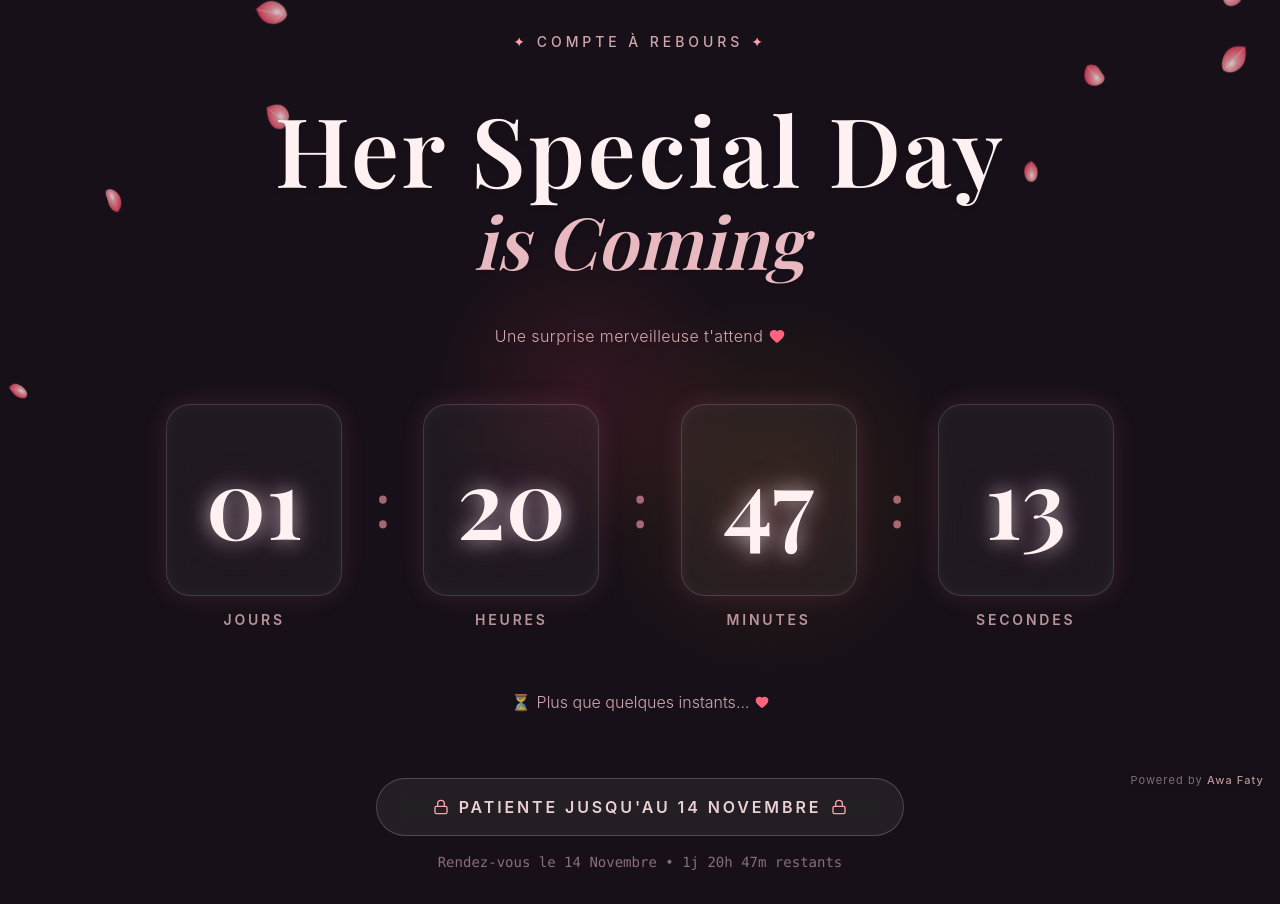
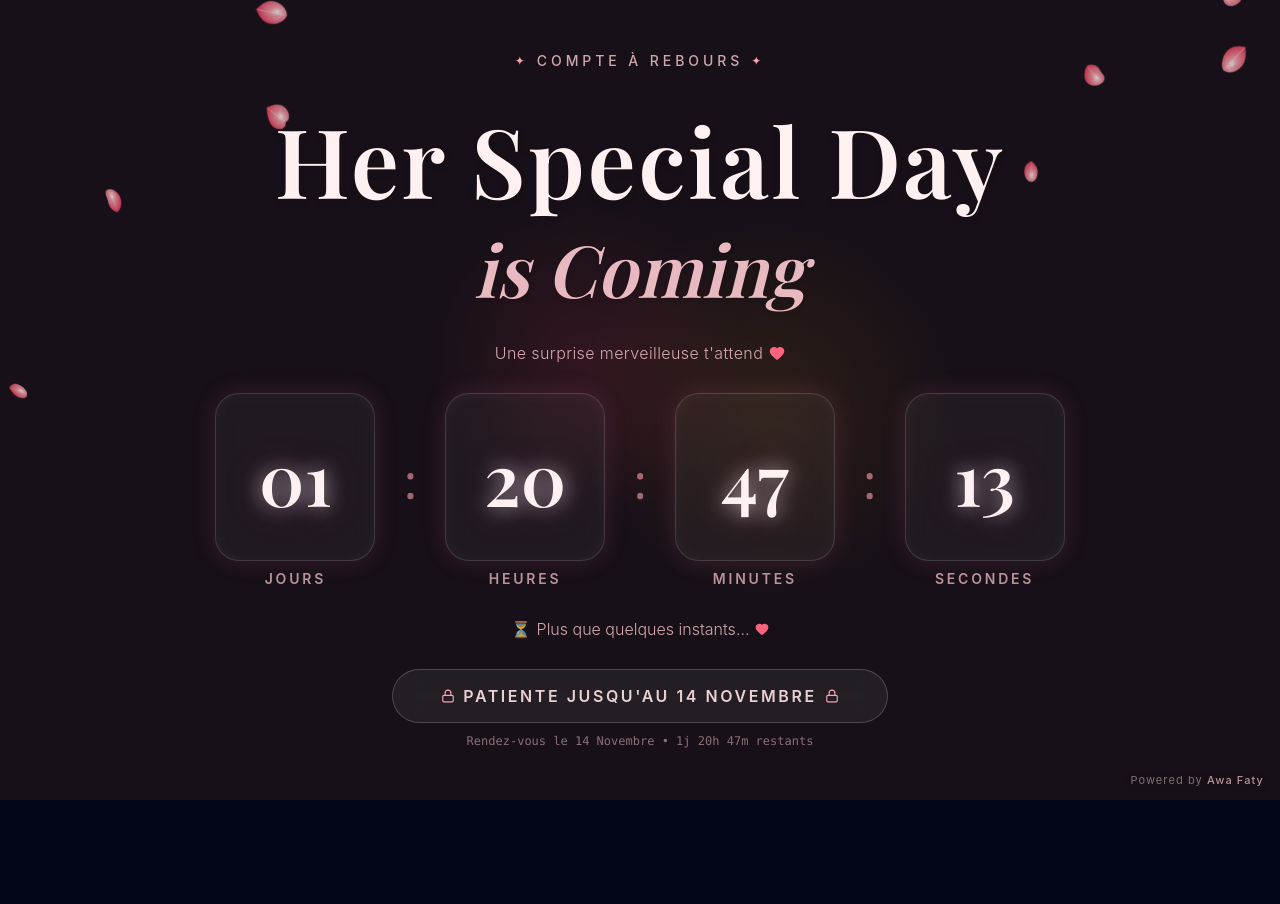
Before and after one commit to RootGardian/meena-birthday, a React (Vite) app: page / in a window 1280 px wide. After the commit the page ends 800 px from the top, so only its background shows below. Built offline with nearby package versions, Linux system fonts and the light colour scheme; a web font is replaced by a local one.

Commit message:
feat: add countdown screen and thirty gifts birthday components

```diff
--- a/src/App.tsx
+++ b/src/App.tsx
@@ -28,7 +28,7 @@ export function App() {
   };
 
   return (
-    <div className="min-h-screen bg-[#171018] text-white">
+    <div className={`min-h-screen bg-[#171018] text-white ${currentScreen === 'countdown' ? 'h-screen h-[100dvh] overflow-hidden' : ''}`}>
       {/* Lecteur de musique continue en arrière-plan (All Eyes On You - Meek Mill & Chris Brown) */}
       <MusicPlayer />
 
--- a/src/components/birthday/CountdownScreen.tsx
+++ b/src/components/birthday/CountdownScreen.tsx
@@ -29,6 +29,10 @@ export const CountdownScreen: React.FC<CountdownScreenProps> = ({ onUnlock }) =>
   });
 
   useEffect(() => {
+    // Empêcher tout défilement sur la page de compte à rebours
+    const prevOverflow = document.body.style.overflow;
+    document.body.style.overflow = 'hidden';
+
     const target = calculateTargetDate().getTime();
 
     const updateTimer = () => {
@@ -56,7 +60,10 @@ export const CountdownScreen: React.FC<CountdownScreenProps> = ({ onUnlock }) =>
 
     updateTimer();
     const interval = setInterval(updateTimer, 1000);
-    return () => clearInterval(interval);
+    return () => {
+      clearInterval(interval);
+      document.body.style.overflow = prevOverflow;
+    };
   }, []);
 
   const handleButtonClick = () => {
@@ -65,7 +72,7 @@ export const CountdownScreen: React.FC<CountdownScreenProps> = ({ onUnlock }) =>
   };
 
   return (
-    <div className="relative min-h-screen w-full bg-[#171018] text-[#f7eef2] flex flex-col items-center justify-center p-4 sm:p-8 overflow-hidden select-none font-sans">
+    <div className="relative h-screen h-[100dvh] max-h-screen w-full bg-[#171018] text-[#f7eef2] flex flex-col items-center justify-center p-3 sm:p-5 lg:p-6 overflow-hidden select-none font-sans">
       {/* Background radial atmosphere & bokeh */}
       <div className="absolute inset-0 bg-[radial-gradient(ellipse_at_center,_var(--tw-gradient-stops))] from-[#38202d] via-[#1c121b] to-[#0d090d]" />
 
@@ -82,117 +89,117 @@ export const CountdownScreen: React.FC<CountdownScreenProps> = ({ onUnlock }) =>
       {/* Pétales de rose réalistes flottants */}
       <FallingPetals count={22} />
 
-      {/* Main Content Box */}
-      <div className="relative z-10 max-w-3xl lg:max-w-5xl xl:max-w-6xl w-full text-center space-y-7 sm:space-y-10 lg:space-y-12 animate-in fade-in zoom-in-95 duration-700">
+      {/* Main Content Box - S'adapte automatiquement à la hauteur sans jamais déborder */}
+      <div className="relative z-10 max-w-2xl sm:max-w-3xl lg:max-w-5xl xl:max-w-6xl w-full text-center flex flex-col items-center justify-center gap-3 sm:gap-5 md:gap-6 lg:gap-7 my-auto animate-in fade-in zoom-in-95 duration-700">
 
         {/* Top Tagline */}
-        <div className="flex items-center justify-center gap-2 text-[11px] sm:text-xs lg:text-sm tracking-[0.28em] uppercase text-rose-200/80 font-medium">
-          <span className="text-rose-300">✦</span>
+        <div className="flex items-center justify-center gap-2 text-[10px] sm:text-xs lg:text-sm tracking-[0.28em] uppercase text-rose-200/80 font-medium">
+          <span className="text-rose-300 text-xs">✦</span>
           <span>COMPTE À REBOURS</span>
-          <span className="text-rose-300">✦</span>
+          <span className="text-rose-300 text-xs">✦</span>
         </div>
 
         {/* Main Title */}
-        <div className="space-y-1 sm:space-y-2">
-          <h1 className="font-serif-luxury text-4xl sm:text-6xl md:text-7xl lg:text-8xl font-normal text-rose-50 tracking-wide drop-shadow-md">
+        <div className="space-y-0.5 sm:space-y-1">
+          <h1 className="font-serif-luxury text-3xl sm:text-5xl md:text-6xl lg:text-7xl xl:text-8xl font-normal text-rose-50 tracking-wide drop-shadow-md leading-tight">
             Her Special Day
           </h1>
-          <p className="font-serif-luxury text-3xl sm:text-5xl md:text-6xl lg:text-7xl font-normal italic text-rose-200/90 tracking-normal drop-shadow-sm">
+          <p className="font-serif-luxury text-2xl sm:text-4xl md:text-5xl lg:text-6xl xl:text-7xl font-normal italic text-rose-200/90 tracking-normal drop-shadow-sm leading-tight">
             is Coming
           </p>
         </div>
 
         {/* Subtitle */}
-        <p className="text-xs sm:text-sm lg:text-base text-rose-200/80 font-light tracking-wide flex items-center justify-center gap-1.5">
+        <p className="text-[11px] sm:text-xs md:text-sm lg:text-base text-rose-200/80 font-light tracking-wide flex items-center justify-center gap-1.5">
           <span>Une surprise merveilleuse t'attend</span>
-          <Heart className="w-3.5 h-3.5 sm:w-4 sm:h-4 text-rose-400 fill-rose-400 inline" />
+          <Heart className="w-3 h-3 sm:w-3.5 sm:h-3.5 md:w-4 md:h-4 text-rose-400 fill-rose-400 inline" />
         </p>
 
         {/* 4 Countdown Cards */}
-        <div className="pt-2 pb-2 flex items-center justify-center gap-2 sm:gap-4 md:gap-6 lg:gap-8">
+        <div className="flex items-center justify-center gap-1.5 sm:gap-3 md:gap-5 lg:gap-7">
           {/* Card: Days */}
           <div className="flex flex-col items-center">
-            <div className="w-16 sm:w-24 md:w-32 lg:w-40 xl:w-44 h-20 sm:h-28 md:h-36 lg:h-44 xl:h-48 rounded-2xl lg:rounded-3xl bg-white/[0.04] border border-white/15 backdrop-blur-md flex items-center justify-center glow-box transition-transform hover:scale-105 duration-300">
-              <span className="font-serif-luxury text-2xl sm:text-4xl md:text-5xl lg:text-7xl xl:text-8xl font-semibold text-rose-50 glow-text">
+            <div className="w-16 sm:w-22 md:w-28 lg:w-36 xl:w-40 h-18 sm:h-24 md:h-30 lg:h-36 xl:h-42 rounded-xl sm:rounded-2xl lg:rounded-3xl bg-white/[0.04] border border-white/15 backdrop-blur-md flex items-center justify-center glow-box transition-transform hover:scale-105 duration-300">
+              <span className="font-serif-luxury text-2xl sm:text-3xl md:text-5xl lg:text-6xl xl:text-7xl font-semibold text-rose-50 glow-text">
                 {String(timeLeft.days).padStart(2, '0')}
               </span>
             </div>
-            <span className="text-[10px] sm:text-xs lg:text-sm font-semibold tracking-[0.2em] uppercase text-rose-200/70 mt-2.5 sm:mt-3.5">
+            <span className="text-[9px] sm:text-[11px] md:text-xs lg:text-sm font-semibold tracking-[0.2em] uppercase text-rose-200/70 mt-1.5 sm:mt-2">
               JOURS
             </span>
           </div>
 
-          <span className="text-xl sm:text-3xl md:text-4xl lg:text-6xl text-rose-300/60 font-serif -mt-6">:</span>
+          <span className="text-lg sm:text-2xl md:text-3xl lg:text-5xl text-rose-300/60 font-serif -mt-3 sm:-mt-5">:</span>
 
           {/* Card: Hours */}
           <div className="flex flex-col items-center">
-            <div className="w-16 sm:w-24 md:w-32 lg:w-40 xl:w-44 h-20 sm:h-28 md:h-36 lg:h-44 xl:h-48 rounded-2xl lg:rounded-3xl bg-white/[0.04] border border-white/15 backdrop-blur-md flex items-center justify-center glow-box transition-transform hover:scale-105 duration-300">
-              <span className="font-serif-luxury text-2xl sm:text-4xl md:text-5xl lg:text-7xl xl:text-8xl font-semibold text-rose-50 glow-text">
+            <div className="w-16 sm:w-22 md:w-28 lg:w-36 xl:w-40 h-18 sm:h-24 md:h-30 lg:h-36 xl:h-42 rounded-xl sm:rounded-2xl lg:rounded-3xl bg-white/[0.04] border border-white/15 backdrop-blur-md flex items-center justify-center glow-box transition-transform hover:scale-105 duration-300">
+              <span className="font-serif-luxury text-2xl sm:text-3xl md:text-5xl lg:text-6xl xl:text-7xl font-semibold text-rose-50 glow-text">
                 {String(timeLeft.hours).padStart(2, '0')}
               </span>
             </div>
-            <span className="text-[10px] sm:text-xs lg:text-sm font-semibold tracking-[0.2em] uppercase text-rose-200/70 mt-2.5 sm:mt-3.5">
+            <span className="text-[9px] sm:text-[11px] md:text-xs lg:text-sm font-semibold tracking-[0.2em] uppercase text-rose-200/70 mt-1.5 sm:mt-2">
               HEURES
             </span>
           </div>
 
-          <span className="text-xl sm:text-3xl md:text-4xl lg:text-6xl text-rose-300/60 font-serif -mt-6">:</span>
+          <span className="text-lg sm:text-2xl md:text-3xl lg:text-5xl text-rose-300/60 font-serif -mt-3 sm:-mt-5">:</span>
 
           {/* Card: Minutes */}
           <div className="flex flex-col items-center">
-            <div className="w-16 sm:w-24 md:w-32 lg:w-40 xl:w-44 h-20 sm:h-28 md:h-36 lg:h-44 xl:h-48 rounded-2xl lg:rounded-3xl bg-white/[0.04] border border-white/15 backdrop-blur-md flex items-center justify-center glow-box transition-transform hover:scale-105 duration-300">
-              <span className="font-serif-luxury text-2xl sm:text-4xl md:text-5xl lg:text-7xl xl:text-8xl font-semibold text-rose-50 glow-text">
+            <div className="w-16 sm:w-22 md:w-28 lg:w-36 xl:w-40 h-18 sm:h-24 md:h-30 lg:h-36 xl:h-42 rounded-xl sm:rounded-2xl lg:rounded-3xl bg-white/[0.04] border border-white/15 backdrop-blur-md flex items-center justify-center glow-box transition-transform hover:scale-105 duration-300">
+              <span className="font-serif-luxury text-2xl sm:text-3xl md:text-5xl lg:text-6xl xl:text-7xl font-semibold text-rose-50 glow-text">
                 {String(timeLeft.minutes).padStart(2, '0')}
               </span>
             </div>
-            <span className="text-[10px] sm:text-xs lg:text-sm font-semibold tracking-[0.2em] uppercase text-rose-200/70 mt-2.5 sm:mt-3.5">
+            <span className="text-[9px] sm:text-[11px] md:text-xs lg:text-sm font-semibold tracking-[0.2em] uppercase text-rose-200/70 mt-1.5 sm:mt-2">
               MINUTES
             </span>
           </div>
 
-          <span className="text-xl sm:text-3xl md:text-4xl lg:text-6xl text-rose-300/60 font-serif -mt-6">:</span>
+          <span className="text-lg sm:text-2xl md:text-3xl lg:text-5xl text-rose-300/60 font-serif -mt-3 sm:-mt-5">:</span>
 
           {/* Card: Seconds */}
           <div className="flex flex-col items-center">
-            <div className="w-16 sm:w-24 md:w-32 lg:w-40 xl:w-44 h-20 sm:h-28 md:h-36 lg:h-44 xl:h-48 rounded-2xl lg:rounded-3xl bg-white/[0.04] border border-white/15 backdrop-blur-md flex items-center justify-center glow-box transition-transform hover:scale-105 duration-300">
-              <span className="font-serif-luxury text-2xl sm:text-4xl md:text-5xl lg:text-7xl xl:text-8xl font-semibold text-rose-50 glow-text">
+            <div className="w-16 sm:w-22 md:w-28 lg:w-36 xl:w-40 h-18 sm:h-24 md:h-30 lg:h-36 xl:h-42 rounded-xl sm:rounded-2xl lg:rounded-3xl bg-white/[0.04] border border-white/15 backdrop-blur-md flex items-center justify-center glow-box transition-transform hover:scale-105 duration-300">
+              <span className="font-serif-luxury text-2xl sm:text-3xl md:text-5xl lg:text-6xl xl:text-7xl font-semibold text-rose-50 glow-text">
                 {String(timeLeft.seconds).padStart(2, '0')}
               </span>
             </div>
-            <span className="text-[10px] sm:text-xs lg:text-sm font-semibold tracking-[0.2em] uppercase text-rose-200/70 mt-2.5 sm:mt-3.5">
+            <span className="text-[9px] sm:text-[11px] md:text-xs lg:text-sm font-semibold tracking-[0.2em] uppercase text-rose-200/70 mt-1.5 sm:mt-2">
               SECONDES
             </span>
           </div>
         </div>
 
         {/* Subtext */}
-        <div className="text-xs sm:text-sm lg:text-base text-rose-200/80 font-light flex items-center justify-center gap-1.5 pt-1">
+        <div className="text-[11px] sm:text-xs md:text-sm lg:text-base text-rose-200/80 font-light flex items-center justify-center gap-1.5">
           <span>⏳</span>
           <span>Plus que quelques instants...</span>
-          <Heart className="w-3.5 h-3.5 text-rose-400 fill-rose-400 inline" />
+          <Heart className="w-3 h-3 sm:w-3.5 sm:h-3.5 text-rose-400 fill-rose-400 inline" />
         </div>
 
         {/* Locked Button */}
-        <div className="pt-2 sm:pt-4 relative flex flex-col items-center">
+        <div className="relative flex flex-col items-center">
           <button
             onClick={handleButtonClick}
-            className={`group px-8 sm:px-12 lg:px-14 py-3 sm:py-4 rounded-full text-xs sm:text-sm lg:text-base font-semibold tracking-[0.18em] uppercase transition-all duration-300 flex items-center justify-center gap-2.5 cursor-pointer ${
+            className={`group px-6 sm:px-10 lg:px-12 py-2.5 sm:py-3.5 rounded-full text-[11px] sm:text-xs md:text-sm lg:text-base font-semibold tracking-[0.16em] uppercase transition-all duration-300 flex items-center justify-center gap-2 cursor-pointer ${
               timeLeft.isTargetReached
                 ? 'bg-gradient-to-r from-rose-500 to-pink-500 text-white shadow-xl shadow-rose-500/40 hover:scale-105 glow-btn'
                 : 'bg-white/[0.06] hover:bg-rose-500/30 text-rose-100/90 hover:text-white border border-white/20 hover:border-rose-400/70 backdrop-blur-md hover:shadow-lg hover:shadow-rose-500/30 hover:scale-[1.02]'
             }`}
           >
-            <Lock className="w-3.5 h-3.5 sm:w-4 sm:h-4 text-rose-300 group-hover:text-rose-200 group-hover:scale-110 transition-transform" />
+            <Lock className="w-3 h-3 sm:w-3.5 sm:h-3.5 text-rose-300 group-hover:text-rose-200 group-hover:scale-110 transition-transform" />
             <span>
               {timeLeft.isTargetReached
                 ? 'OUVRIR LA SURPRISE ! 🎁'
                 : "PATIENTE JUSQU'AU 14 NOVEMBRE"}
             </span>
-            <Lock className="w-3.5 h-3.5 sm:w-4 sm:h-4 text-rose-300 group-hover:text-rose-200 group-hover:scale-110 transition-transform" />
+            <Lock className="w-3 h-3 sm:w-3.5 sm:h-3.5 text-rose-300 group-hover:text-rose-200 group-hover:scale-110 transition-transform" />
           </button>
 
           {/* Remaining Caption */}
-          <p className="text-[11px] sm:text-xs lg:text-sm text-rose-200/50 mt-3 sm:mt-4 font-mono">
+          <p className="text-[10px] sm:text-xs text-rose-200/50 mt-2 sm:mt-2.5 font-mono">
             Rendez-vous le 14 Novembre • {timeLeft.days}j {timeLeft.hours}h {timeLeft.minutes}m restants
           </p>
         </div>
```
Also changed, not shown: src/components/birthday/ThirtyGiftsScreen.tsx (+58 -58 lines), 2 other files (tests, documents, lock files or other folders).
